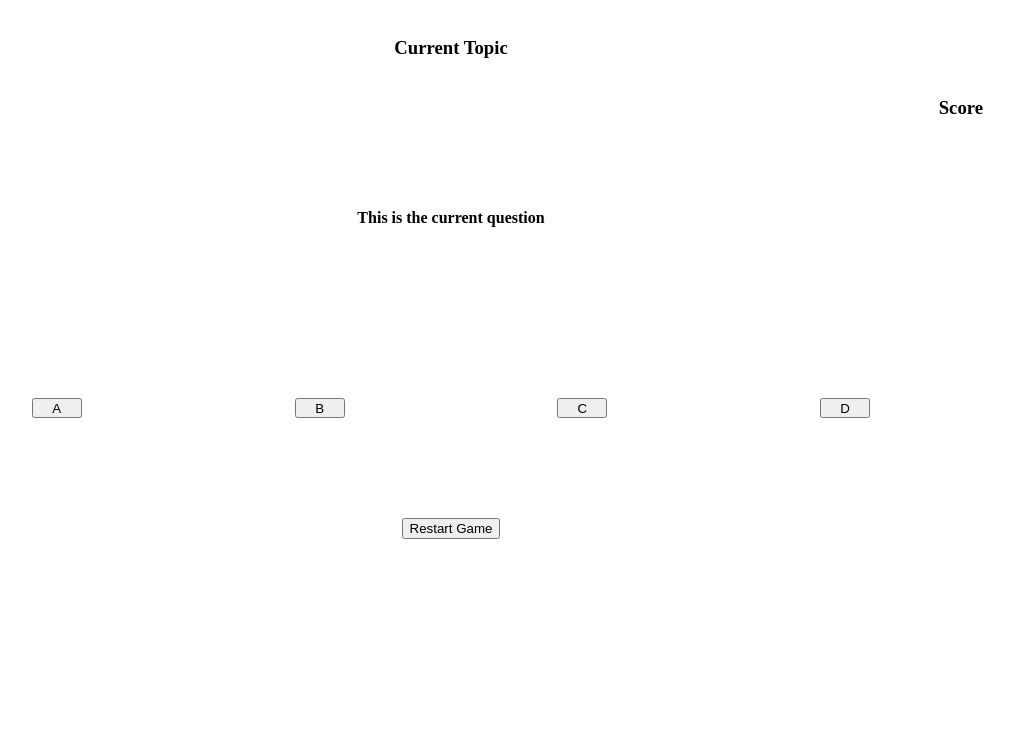
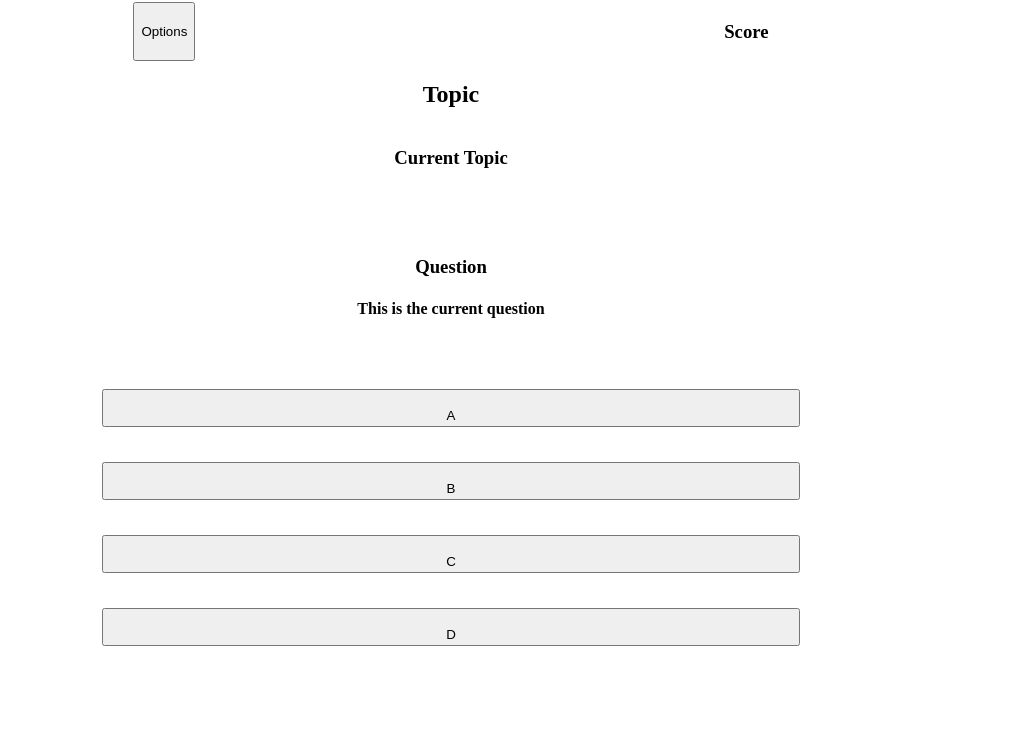
Before and after one commit to sahirabibi/trivia-web-app, a plain HTML site: page index.html in a window 1280 px wide. Shown: the part 136-874 px from the top of the page, without its empty margins (189-1203 px from the left). Before the commit the page ends 800 px from the top, so only its background shows below. Drawn offline with Linux system fonts and the light colour scheme.

Commit message:
Change appearance of answer-choice buttons

```diff
--- a/css/styles.css
+++ b/css/styles.css
@@ -1,5 +1,6 @@
 body {
     height: 100%;
+    padding: 50px;
 }
 
 header, .topic, .main {
@@ -19,10 +20,14 @@ header, .topic, .main {
 
 
 .container {
-    margin: 50px;
+    padding-right: -200px;
+    width: 100%;
+    margin-right: 50px;
     display: flex;
     flex-wrap: wrap;
+    flex-direction: column;
     justify-content: space-evenly;
+    align-content: center;
     order: 2;
 
 }
@@ -36,21 +41,17 @@ header, .topic, .main {
 }
 
 .answer-choice {
-    margin: 50px;
-    height: 20px;
-    width: 50px;
+    /* margin: 50px; */
+    position: relative;
+    height: 10px;
+    width: 60%;
+    padding: 17px;
+    margin-bottom: 3%;
+
 
 }
-.scoreboard {
-    padding-right: 100px;
+.dashboard {
     display: flex;
-    justify-content: flex-end;
+    flex-direction: row;
+    justify-content: space-around;
 }
-
-.buttons {
-    display: flex;
-    justify-content: center;
-    order: 4;
-    align-items: center;
-    padding-bottom: 50px;
-}
--- a/index.html
+++ b/index.html
@@ -11,15 +11,17 @@
     <header>
         <h1>TRIVIA</h1>
     </header>
-    <div class="topic">
-        <h2 id="topic-title">Topic</h2>
-        <h3 id="current-topic">Current Topic</h3>
-    </div>
-    <div class="scoreboard">
-        <h3>Score</h3>
+    <div class="dashboard">
+        <button id="options">Options</button>
+        <h3 id="score">Score</h3>
     </div>
     <div class="main" id="questions">
+        <div class="topic">
+            <h2 id="topic-title">Topic</h2>
+            <h3 id="current-topic">Current Topic</h3>
+        </div>
         <div class="current-question">
+            <h3>Question</h3>
             <h4>This is the current question</h4>
         </div>
         <div class="container" id="answers">
@@ -29,9 +31,7 @@
             <button class="answer-choice" id="D">D</button>
         </div>
 
-        <div class="buttons">
-            <button>Restart Game</button>
-        </div>
+
     </div>
     <script src="js/script.js"></script>
 </body>
--- a/js/script.js
+++ b/js/script.js
@@ -21,7 +21,7 @@ function getQuestions() {
 };
 
 function displayQuestion() {
-    // accesses object and displays a question to user with MC answers
+    // access object and displays a question to user with MC answers
 }
 
 function checkAnswer() {
```
